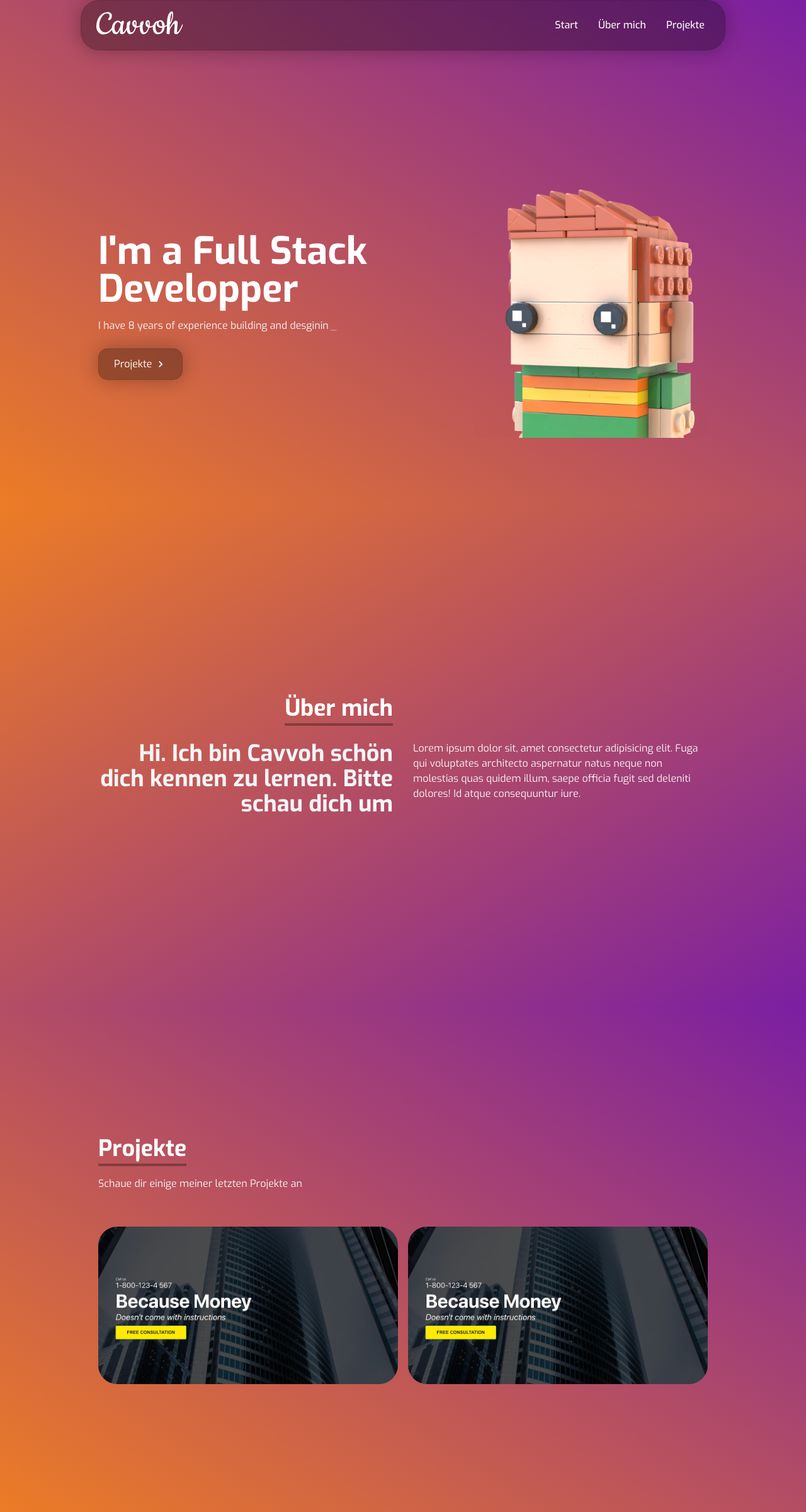
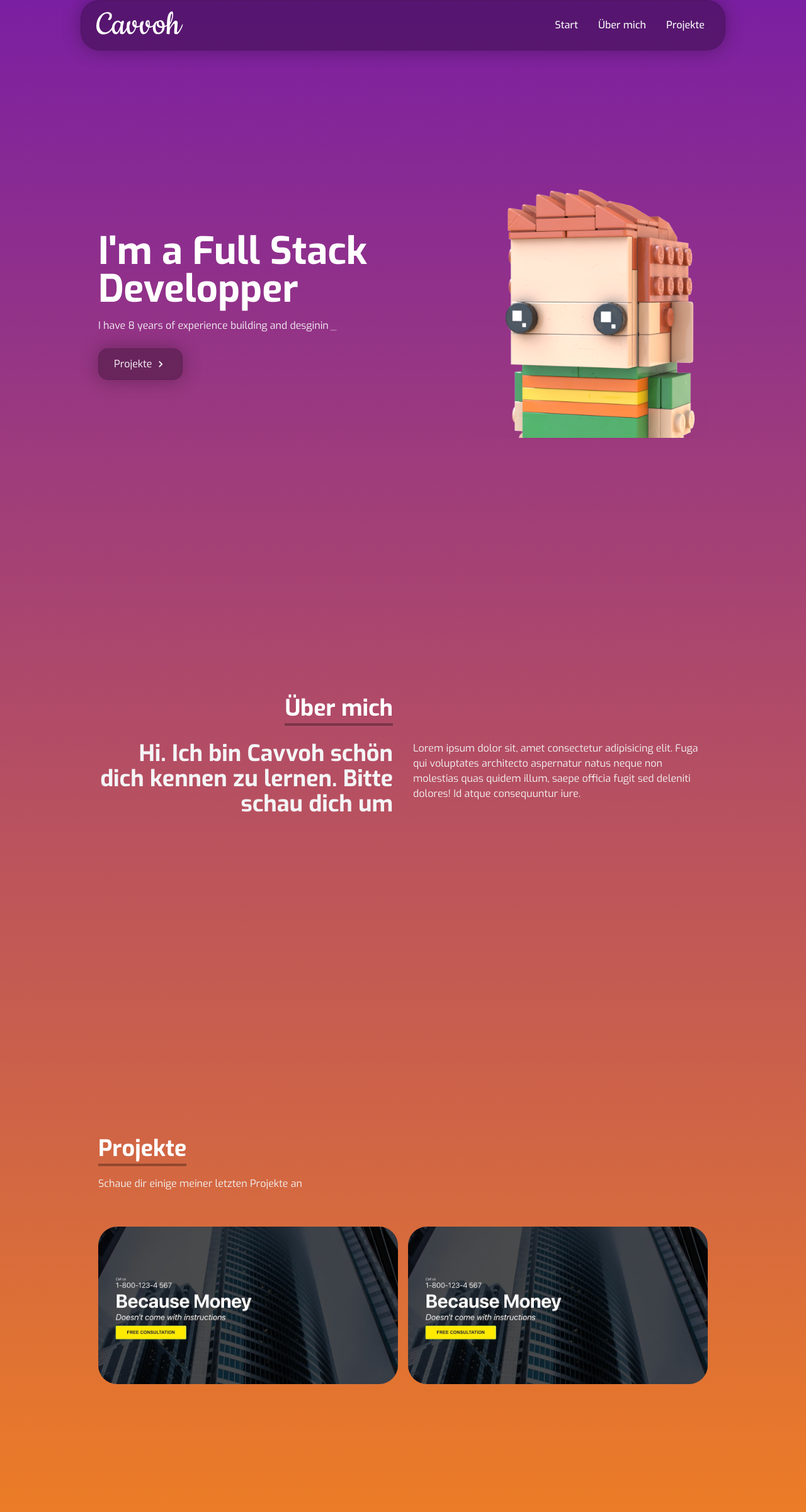
Before and after one commit to Cavvoh/cavvoh.github.io, a React (Create React App) app: page / in a window 1280 px wide. Shown: the whole page at 63% size. Built offline with nearby package versions, Linux system fonts and the light colour scheme.

Commit message:
hintergrund wird über alle seiten angezeigt

```diff
--- a/src/components/About.jsx
+++ b/src/components/About.jsx
@@ -2,7 +2,7 @@ import React from 'react'
 
 const About = () => {
   return (
-    <div name='Über mich' className='w-full h-screen bg-gradient-to-br from-[#ec7c26] to-[#7b1fa2] text-zinc-100'>
+    <div name='Über mich' className='w-full h-screen text-zinc-100'>
         <div className="flex flex-col items-center justify-center w-full h-full">
             <div className='max-w-[1000px] w-full grid grid-cols-2 gap-8'>
                 <div className='pb-8 pl-4 sm:text-right'>
--- a/src/components/Home.jsx
+++ b/src/components/Home.jsx
@@ -6,7 +6,7 @@ import { Typewriter } from 'react-simple-typewriter'
 
 const Home = () => {
   return (
-    <div name="Start" className="sm:pt-[180px] pt-[80px] w-full h-screen bg-gradient-to-tr from-[#ec7c26] to-[#7b1fa2] text-zinc-100">
+    <div name="Start" className="sm:pt-[180px] pt-[80px] w-full h-screen text-zinc-100">
 
         <div className='max-w-[1000px] flex flex-col items-center justify-center h-full px-4 mx-auto md:flex-row'>
             <div className="flex flex-col justify-center h-full">
--- a/src/components/NavBar.jsx
+++ b/src/components/NavBar.jsx
@@ -42,7 +42,7 @@ const NavBar = () => {
         </div>
 
         {nav && (
-            <ul className="absolute top-0 left-0 flex flex-col items-center justify-center w-full h-screen bg-gradient-to-tr from-[#ec7c26] to-[#7b1fa2] text-zinc-100">
+            <ul className="absolute top-0 left-0 flex flex-col items-center justify-center w-full h-screen text-zinc-100">
 
                 {links.map(({id, link}) =>(
                     <li key={id} className='px-4 py-6 text-4xl duration-200 cursor-pointer hover:scale-105'>
--- a/src/components/Projects.jsx
+++ b/src/components/Projects.jsx
@@ -3,7 +3,7 @@ import WorkImg from '../assets/workImg.jpeg'
 
 const Projects = () => {
   return (
-    <div name='Projekte' className='w-full md:h-screen text-zinc-100 bg-gradient-to-tr from-[#ec7c26] to-[#7b1fa2]'>
+    <div name='Projekte' className='w-full md:h-screen text-zinc-100'>
         <div className='max-w-[1000px] mx-auto p-4 flex flex-col justify-center w-full h-full'>
             <div className='pb-8'>
                 <p className='inline text-4xl font-bold text-white proj'>Projekte</p>
--- a/src/index.css
+++ b/src/index.css
@@ -10,6 +10,13 @@
   html {
     font-family: 'Exo', sans-serif;
   }
+}
+
+body {
+  margin: 0;
+  padding: 0;
+  background: linear-gradient(#7b1fa2, #ec7c26);
+  background-size: cover;
 }
 
 ::-webkit-scrollbar {
```
